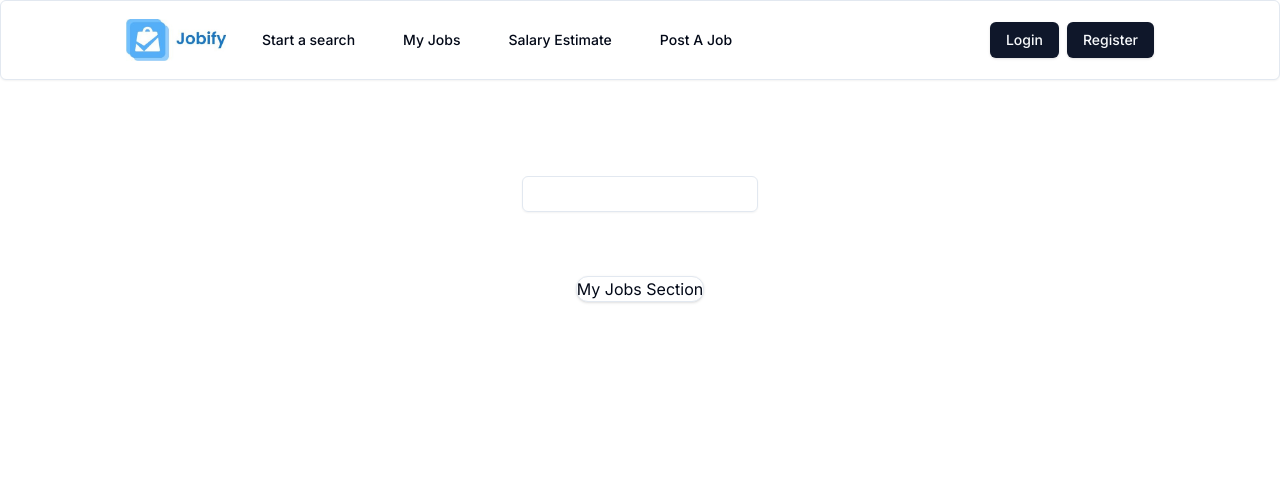
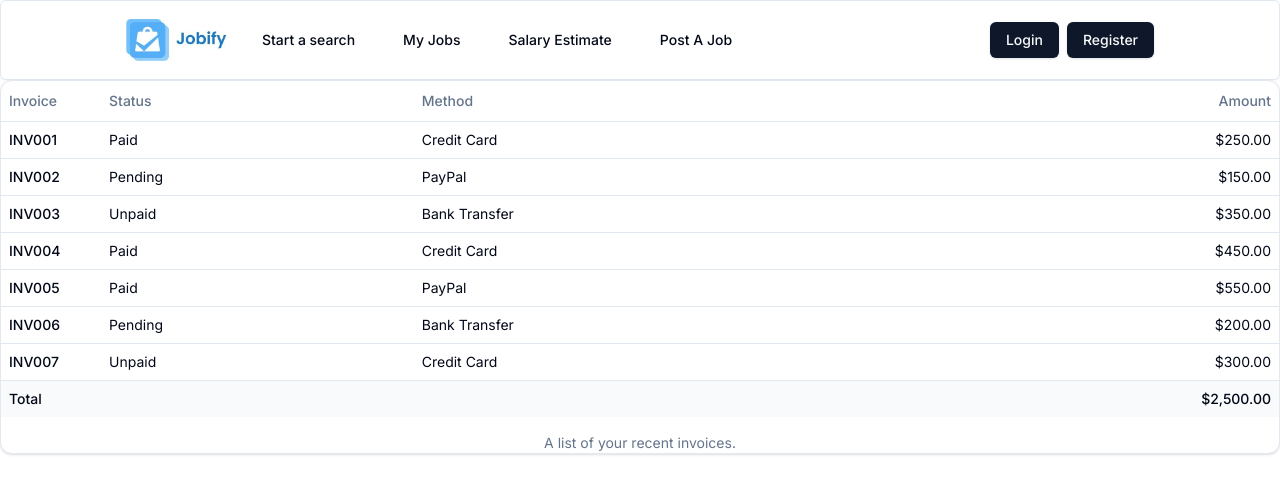
Before and after one commit to Swaraj07082/Jobify, a Next.js app: page /my-jobs in a window 1280 px wide. Shown: the top 494 px of the page. Built offline with nearby package versions, Linux system fonts and the light colour scheme.

Commit message:
myjobtable

```diff
--- /dev/null
+++ b/src/Components/MyJobTable.tsx
@@ -0,0 +1,87 @@
+import {
+    Table,
+    TableBody,
+    TableCaption,
+    TableCell,
+    TableFooter,
+    TableHead,
+    TableHeader,
+    TableRow,
+  } from "../Components/ui/table"
+
+  const invoices = [
+    {
+      invoice: "INV001",
+      paymentStatus: "Paid",
+      totalAmount: "$250.00",
+      paymentMethod: "Credit Card",
+    },
+    {
+      invoice: "INV002",
+      paymentStatus: "Pending",
+      totalAmount: "$150.00",
+      paymentMethod: "PayPal",
+    },
+    {
+      invoice: "INV003",
+      paymentStatus: "Unpaid",
+      totalAmount: "$350.00",
+      paymentMethod: "Bank Transfer",
+    },
+    {
+      invoice: "INV004",
+      paymentStatus: "Paid",
+      totalAmount: "$450.00",
+      paymentMethod: "Credit Card",
+    },
+    {
+      invoice: "INV005",
+      paymentStatus: "Paid",
+      totalAmount: "$550.00",
+      paymentMethod: "PayPal",
+    },
+    {
+      invoice: "INV006",
+      paymentStatus: "Pending",
+      totalAmount: "$200.00",
+      paymentMethod: "Bank Transfer",
+    },
+    {
+      invoice: "INV007",
+      paymentStatus: "Unpaid",
+      totalAmount: "$300.00",
+      paymentMethod: "Credit Card",
+    },
+  ]
+
+  export function MyJobTable() {
+    return (
+      <Table>
+        <TableCaption>A list of your recent invoices.</TableCaption>
+        <TableHeader>
+          <TableRow>
+            <TableHead className="w-[100px]">Invoice</TableHead>
+            <TableHead>Status</TableHead>
+            <TableHead>Method</TableHead>
+            <TableHead className="text-right">Amount</TableHead>
+          </TableRow>
+        </TableHeader>
+        <TableBody>
+          {invoices.map((invoice) => (
+            <TableRow key={invoice.invoice}>
+              <TableCell className="font-medium">{invoice.invoice}</TableCell>
+              <TableCell>{invoice.paymentStatus}</TableCell>
+              <TableCell>{invoice.paymentMethod}</TableCell>
+              <TableCell className="text-right">{invoice.totalAmount}</TableCell>
+            </TableRow>
+          ))}
+        </TableBody>
+        <TableFooter>
+          <TableRow>
+            <TableCell colSpan={3}>Total</TableCell>
+            <TableCell className="text-right">$2,500.00</TableCell>
+          </TableRow>
+        </TableFooter>
+      </Table>
+    )
+  }
--- a/src/app/my-jobs/page.js
+++ b/src/app/my-jobs/page.js
@@ -2,24 +2,17 @@
 import React from 'react'
 import {Input} from '../../Components/ui/input'
 import {Card} from '../../Components/ui/card'
+import { MyJobTable } from '@/Components/MyJobTable'
 
 export default function page() {
   return (
 <>
 
-<div className='flex flex-col items-center'>
+<Card className=' w-[500px]'>
 
-<div className=' mt-24 '>
-<Input/>
-</div>
 
-<div className=' mt-16 '>
-  <Card>
-    My Jobs Section
-  </Card>
-</div>
-
-</div>
+<MyJobTable/>
+</Card>
 
 </>
   )
```
